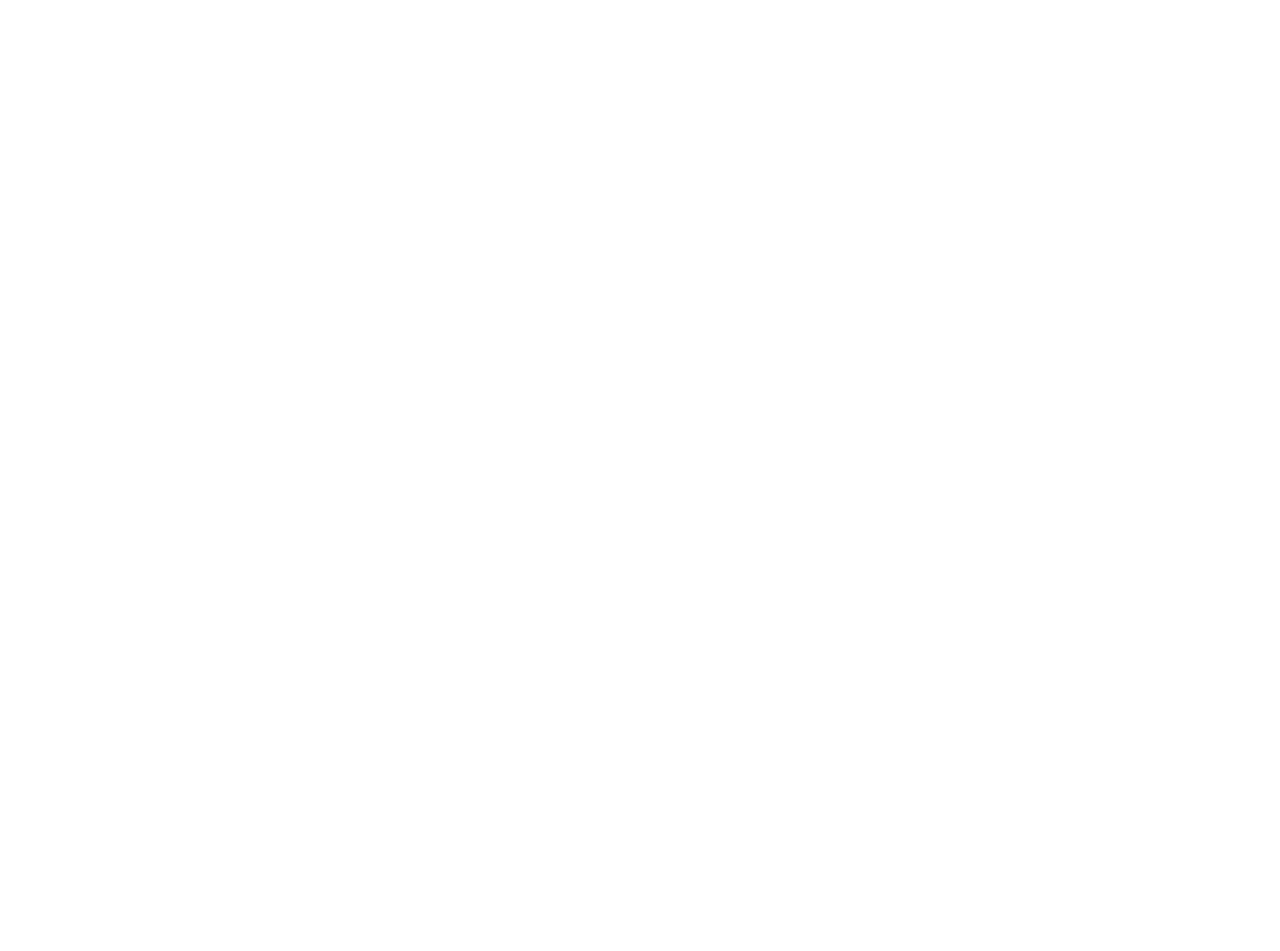
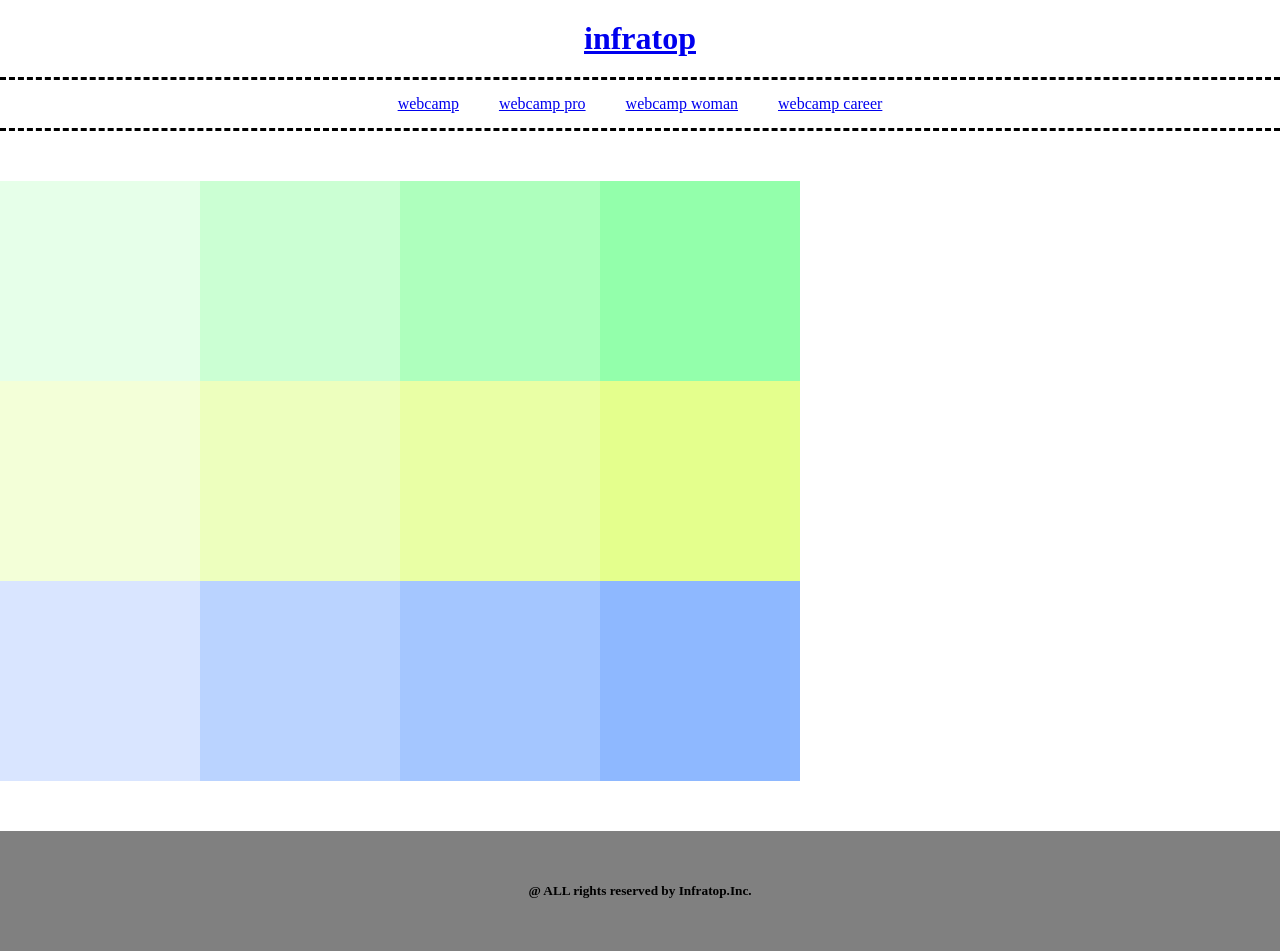
Before and after one commit to takathanda538/sample1-5, a plain HTML site: page index.html in a window 1280 px wide. Before the commit the page ends 800 px from the top, so only its background shows below. Drawn offline with Linux system fonts and the light colour scheme.

Commit message:
[Update]sample1-5

```diff
--- a/index.html
+++ b/index.html
@@ -7,6 +7,39 @@
   </head>
 
   <body>
+    <header>
+      <h1>
+        <a href="#">infratop</a>
+      </h1>
+    </header>
+
+    <nav>
+      <ul>
+        <li><a href="#">webcamp</a></li>
+        <li><a href="#">webcamp pro</a></li>
+        <li><a href="#">webcamp woman</a></li>
+        <li><a href="#">webcamp career</a></li>
+      </ul>
+    </nav>
+
+    <main>
+      <div class="box1"></div>
+      <div class="box2"></div>
+      <div class="box3"></div>
+      <div class="box4"></div>
+      <div class="box5"></div>
+      <div class="box6"></div>
+      <div class="box7"></div>
+      <div class="box8"></div>
+      <div class="box9"></div>
+      <div class="box10"></div>
+      <div class="box11"></div>
+      <div class="box12"></div>
+    </main>
+
+    <footer>
+      <h5>@ ALL rights reserved by Infratop.Inc.</h5>
+    </footer>
 
   </body>
 </html>
--- a/style.css
+++ b/style.css
@@ -0,0 +1,107 @@
+* {
+  margin: 0;
+  padding: 0;
+  box-sizing: border-box;
+}
+
+header {
+  text-align: center;
+}
+
+h1 {
+  padding: 20px 0;
+}
+
+nav {
+  border-top: dashed;
+  border-bottom: dashed;
+  }
+
+ul {
+  display: flex;
+  justify-content: center;
+}
+
+li {
+  margin:15px 20px;
+  list-style: none;
+}
+
+main {
+  margin: 50px 0;
+  width: 800px;
+  display: flex;
+  Flex-wrap: wrap;
+  justify-content: center;
+  align-items: center;
+}
+
+
+.box1 {
+  width: 200px;
+  height: 200px;
+  background-color: #e6ffe9;
+}
+.box2 {
+  width: 200px;
+  height: 200px;
+  background-color: #cbffd3;
+}
+.box3 {
+  width: 200px;
+  height: 200px;
+  background-color: #aeffbd;
+}
+.box4 {
+  width: 200px;
+  height: 200px;
+  background-color: #93ffab;
+}
+.box5 {
+  width: 200px;
+  height: 200px;
+  background-color: #f3ffd8;
+}
+.box6 {
+  width: 200px;
+  height: 200px;
+  background-color: #edffbe;
+}
+.box7 {
+  width: 200px;
+  height: 200px;
+  background-color: #e9ffa5;
+}
+.box8 {
+  width: 200px;
+  height: 200px;
+  background-color: #e4ff8d;
+}
+.box9 {
+  width: 200px;
+  height: 200px;
+  background-color: #d9e5ff;
+}
+.box10 {
+  width: 200px;
+  height: 200px;
+  background-color: #bad3ff;
+}
+.box11 {
+  width: 200px;
+  height: 200px;
+  background-color: #a4c6ff;
+}
+
+.box12 {
+  width: 200px;
+  height: 200px;
+  background-color: #8eb8ff;
+}
+
+footer {
+  background-color: gray;
+  text-align: center;
+  height: 120px;
+  line-height: 120px;
+}
```
